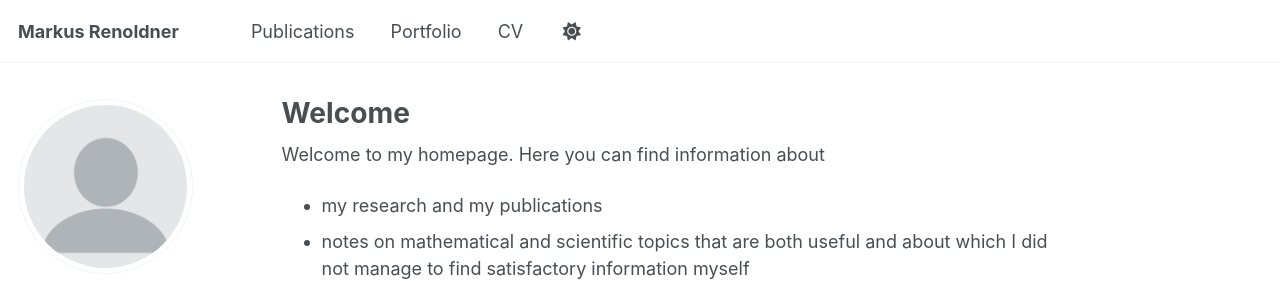
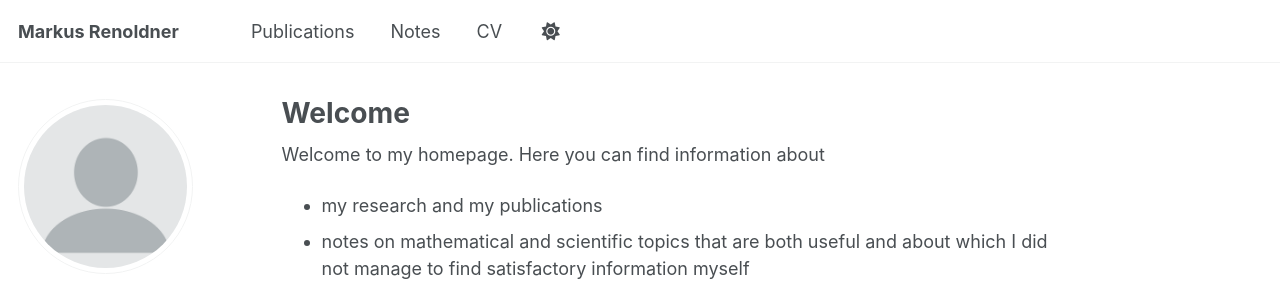
Before and after one commit to markusrenoldner/website, a Jekyll site: the page built from _pages/about.md, in a window 1280 px wide. Shown: the top 281 px of the page. Built offline with Jekyll 4.4.1, drawn with Linux system fonts in a browser that asks for light colours; some web fonts are replaced.

Commit message:
Update navigation.yml

```diff
--- a/_data/navigation.yml
+++ b/_data/navigation.yml
@@ -20,7 +20,7 @@ main:
   #- title: "Teaching"
   #  url: /teaching/
 
-  - title: "Portfolio"
+  - title: "Notes"
     url: /portfolio/
 
   #- title: "Scientific notes"
```
